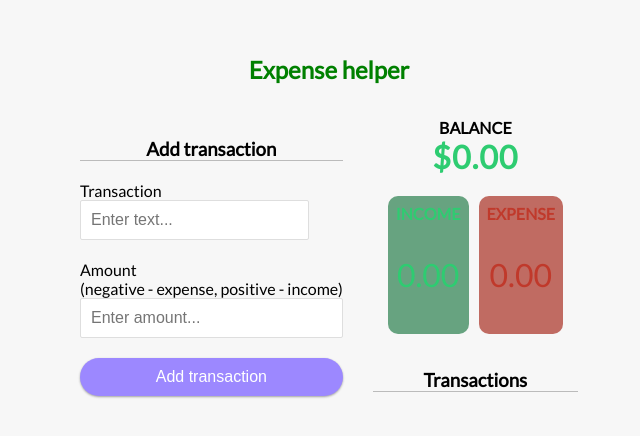
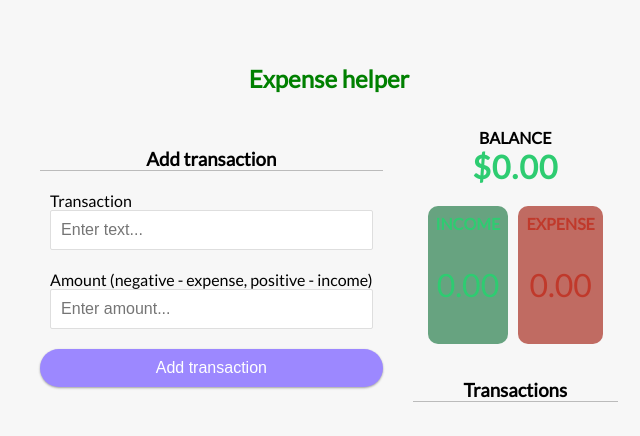
Before and after one commit to Mast8/expence-helper, a React (Create React App) app: page / in a window 1280 px wide. Shown: the part 162-598 px from the top of the page, without its empty margins (311-951 px from the left). Built offline with nearby package versions, Linux system fonts and the light colour scheme; the HTML template or start-up script is replaced by a standard one.

Commit message:
some css

```diff
--- a/src/App.css
+++ b/src/App.css
@@ -61,11 +61,6 @@ h4 {
 
 
 
-label {
-  display: inline-block;
-  margin: 10px 0;
-}
-
 @media screen and (max-width: 700px) {
   .container {
 
--- a/src/components/AddTransaction/AddTransaction.css
+++ b/src/components/AddTransaction/AddTransaction.css
@@ -1,3 +1,10 @@
+
+
+.form-control {
+    padding: 10px;
+}
+
+
 
 
 input[type='text'],
--- a/src/components/AddTransaction/AddTransaction.js
+++ b/src/components/AddTransaction/AddTransaction.js
@@ -32,7 +32,7 @@ export const AddTransaction = () => {
     let validated = false;
     // text validation
     if(text.trim() === "" )
-      validationData.text = `transaction is empty`;
+      validationData.text = `Transaction is empty`;
     else if(text.trim().length < 3 )
             validationData.text = "Transaction needs at least three characters";
 
@@ -40,7 +40,7 @@ export const AddTransaction = () => {
     // amount validation
     console.log(amount);
     if( amount.trim() === "" )
-      validationData.amount = `Amount is  empty`;
+      validationData.amount = `Amount is empty`;
     else {
       var numberRegex = /^\s*[+-]?(\d+|\d*\.\d+|\d+\.\d*)([Ee][+-]?\d+)?\s*$/;
       if(!numberRegex.test(amount))
@@ -74,20 +74,15 @@ export const AddTransaction = () => {
         </div>
 
         <div className="form-control">
-          <label name="text">Transaction
-
-          <input type="text" value={text} name="transaction" onChange={(e) => setText(e.target.value)}
-          placeholder="Enter text..." required />
+          <label name="text"  >Transaction
+            <input type="text" id="transaction" value={text} name="transaction" onChange={(e) => setText(e.target.value)}
+            placeholder="Enter text..." required />
           </label>
         </div>
         <div className="form-control">
-          <label name="amount"
-            >Amount <br />
-            (negative - expense, positive - income)
-
-
-          <input type="number" value={amount} name='amount' onChange={(e) => setAmount(e.target.value.trim())}
-          placeholder="Enter amount..." required />
+          <label name="amount" >Amount (negative - expense, positive - income)
+            <input type="number" id="amount"  value={amount} name='amount' onChange={(e) => setAmount(e.target.value.trim())}
+            placeholder="Enter amount..." required />
           </label>
         </div>
         <button className="btn">Add transaction</button>
--- a/src/components/TransactionList/TransactionList.js
+++ b/src/components/TransactionList/TransactionList.js
@@ -9,6 +9,7 @@ export const TransactionList = () => {
 
   const incomes = transactions.filter(e => e.amount > 0);
   const expenses = transactions.filter(e => e.amount < 0);
+
 
   return (
     <>
```
